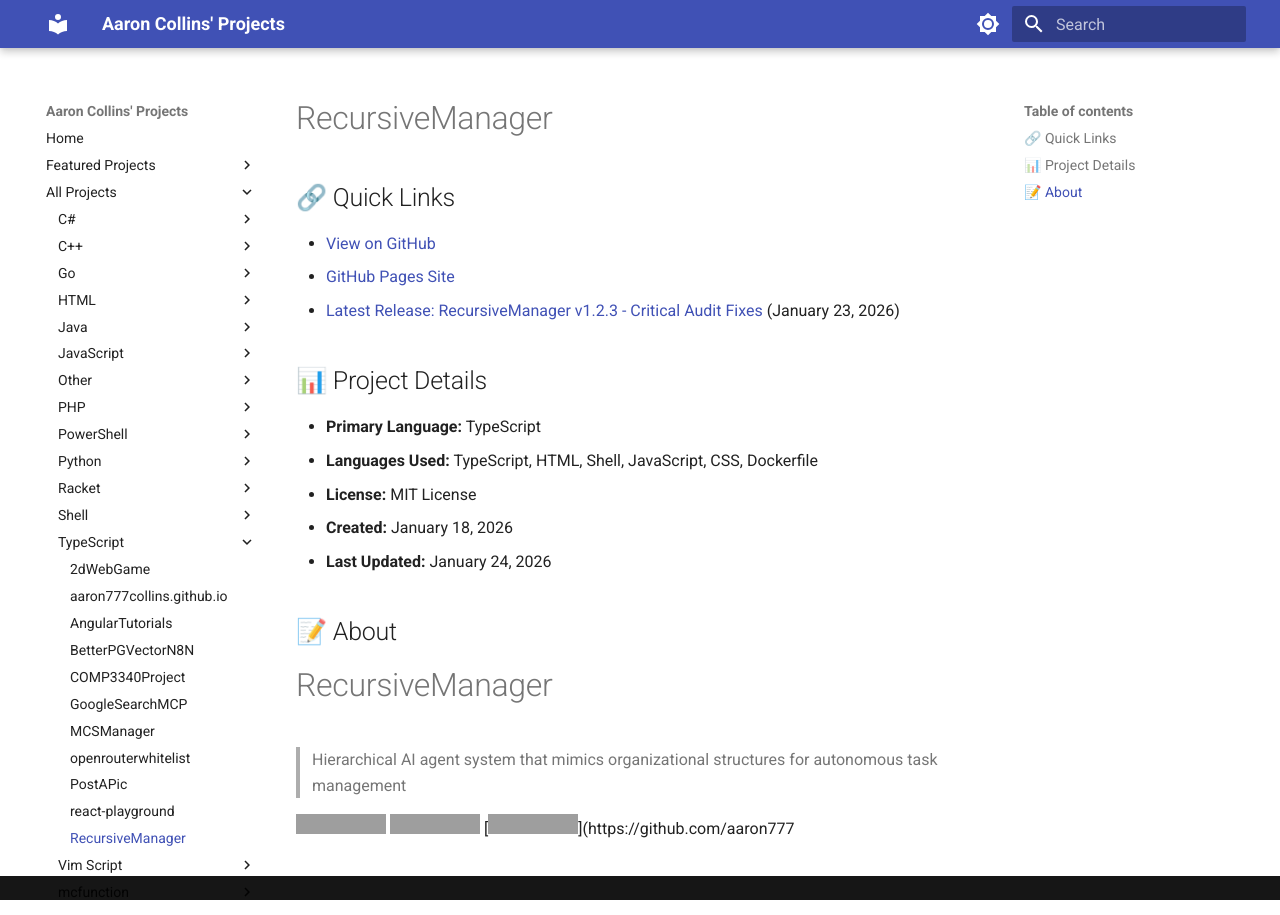
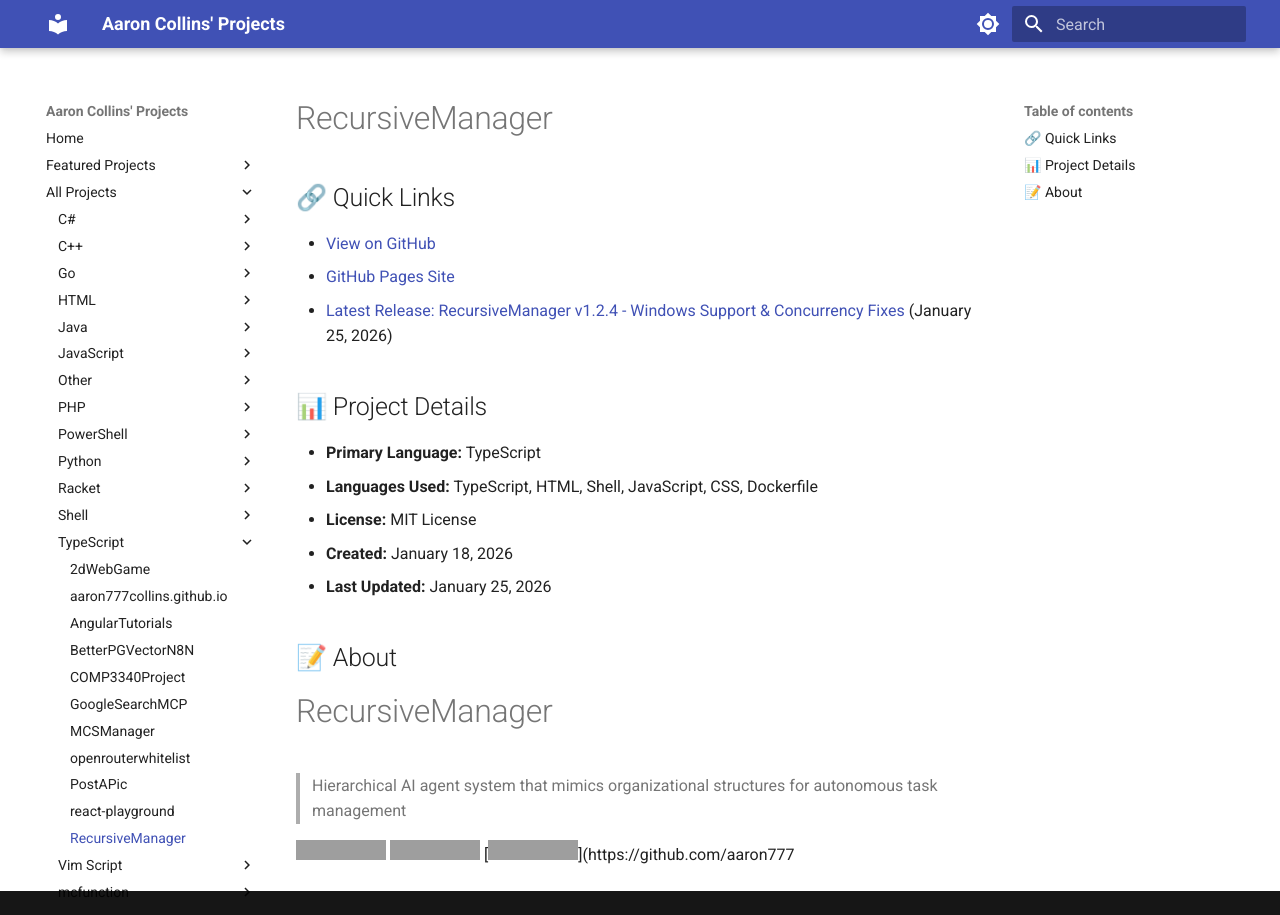
Before and after one commit to aaron777collins/projects, an MkDocs documentation site: the page built from docs/RecursiveManager.md, in a window 1280 px wide. Built offline with MkDocs 1.6.1 and Material for MkDocs 9.7.7, drawn with Linux system fonts in a browser that asks for light colours; grey boxes are pictures that could not be loaded.

Commit message:
🤖 Auto-update project documentation
Updated project pages with latest information from GitHub API:
- Repository details and metadata
- Latest releases
- GitHub Pages links
- Language statistics
- Topics and tags
- Star and fork counts

Generated by GitHub Actions on 2026-01-26 04:00:56 UTC

```diff
--- a/docs/RecursiveManager.md
+++ b/docs/RecursiveManager.md
@@ -4,7 +4,7 @@
 
 - [View on GitHub](https://github.com/aaron777collins/RecursiveManager)
 - [GitHub Pages Site](http://www.aaroncollins.info/RecursiveManager/)
-- [Latest Release: RecursiveManager v1.2.3 - Critical Audit Fixes](https://github.com/aaron777collins/RecursiveManager/releases/tag/v1.2.3) (January 23, 2026)
+- [Latest Release: RecursiveManager v1.2.4 - Windows Support & Concurrency Fixes](https://github.com/aaron777collins/RecursiveManager/releases/tag/v1.2.4) (January 25, 2026)
 
 ## 📊 Project Details
 
@@ -12,7 +12,7 @@
 - **Languages Used:** TypeScript, HTML, Shell, JavaScript, CSS, Dockerfile
 - **License:** MIT License
 - **Created:** January 18, 2026
-- **Last Updated:** January 24, 2026
+- **Last Updated:** January 25, 2026
 
 ## 📝 About
 
```
Also changed, not shown: docs/MinecraftDatapackLanguage.md (+1 -1 lines), docs/openrouterwhitelist.md (+1 -1 lines), docs/portableralph.md (+2 -2 lines), docs/projects.md (+1 -1 lines).
